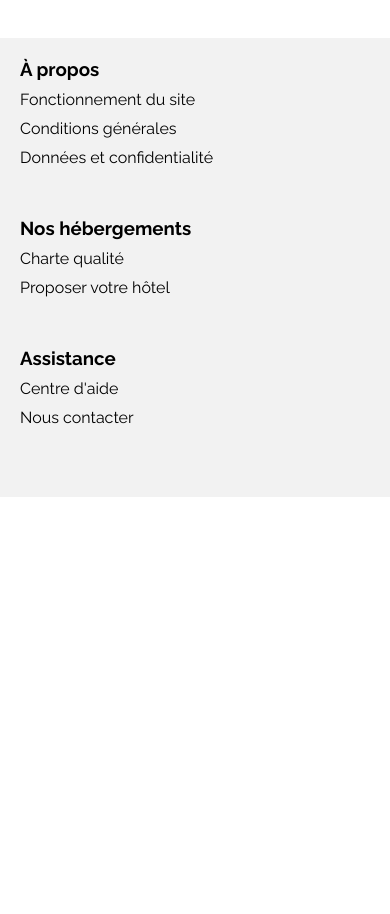
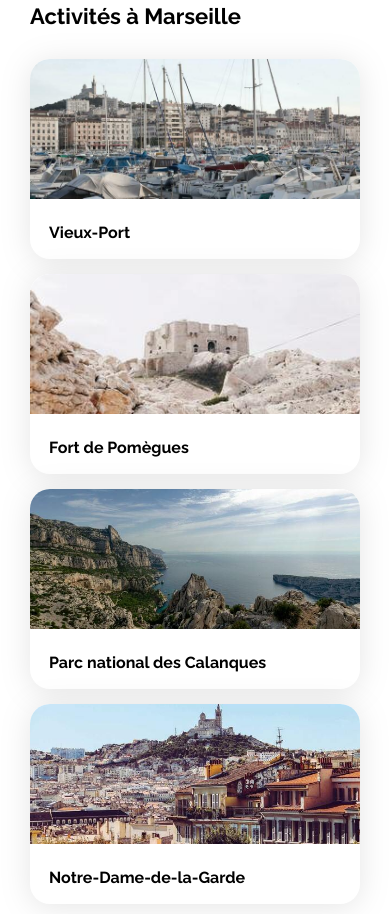
Before and after one commit to GameBakLeVrai/Booki-Website, a plain HTML site: page index.html in a window 390 px wide. Shown: the part 2676-3590 px from the top of the page. Before the commit the page ends 3173 px from the top, so only its background shows below. Drawn offline with Linux system fonts and the light colour scheme.

Commit message:
Adding Activites sections with responsive

```diff
--- /dev/null
+++ b/assets/css/activites.css
@@ -0,0 +1,66 @@
+.activites-container {
+    padding: 30px;
+}
+
+.activites-container .section-title {
+    margin-bottom: 30px;
+}
+
+.activites-cards {
+    display: flex;
+    justify-content: space-between;
+    gap: 30px;
+}
+
+.activites-cards a {
+    width: 33.33%;
+}
+
+.activites-cards .card {
+    width: 100%;
+}
+
+.activites-cards img {
+    width: 100%;
+    height: 380px;
+
+    border-radius: 20px 20px 0px 0px;
+    object-fit: cover;
+}
+
+.activites-container .card-content {
+    padding: 10px 19px 20px;
+}
+
+/* --------- Responsive --------- */
+
+/* Medium devices (tablets, less/equal than 1024px) */
+@media screen and (max-width: 1024px) {
+    .activites-container .card {
+        height: 270px;
+    }
+
+    .activites-cards img {
+        height: 70%;
+    }
+
+    .activites-container .card-content {
+        padding: 10px 19px 20px;
+    }
+}
+
+/* Small devices (phones, less than 768px) */
+@media screen and (max-width: 768px) {
+    .activites-cards {
+        flex-direction: column;
+        gap: 15px;
+    }
+
+    .activites-container .card {
+        height: 200px;
+    }
+
+    .activites-cards a {
+        width: 100%;
+    }
+}
--- a/assets/css/footer.css
+++ b/assets/css/footer.css
@@ -1,5 +1,4 @@
 footer {
-    margin-top: 30px;
     padding: 20px;
 
     display: flex;
--- a/assets/css/populaires.css
+++ b/assets/css/populaires.css
@@ -66,7 +66,7 @@
 }
 
 /* Small devices (phones, less than 768px) */
-@media (max-width: 767.98px) {
+@media (max-width: 768px) {
     .populaires-cards {
         flex-direction: column;
     }
--- a/index.html
+++ b/index.html
@@ -8,7 +8,7 @@
     <title>Booki</title>
 
     <!-- CSS Imports -->
-    <link rel="stylesheet" href="https://cdnjs.cloudflare.com/ajax/libs/font-awesome/6.2.1/css/all.min.css" integrity="sha512-MV7K8+y+gLIBoVD59lQIYicR65iaqukzvf/nwasF0nqhPay5w/9lJmVM2hMDcnK1OnMGCdVK+iQrJ7lzPJQd1w==" crossorigin="anonymous" referrerpolicy="no-referrer" />
+    <link rel="stylesheet" href="https://cdnjs.cloudflare.com/ajax/libs/font-awesome/6.2.1/css/all.min.css" integrity="sha512-MV7K8+y+gLIBoVD59lQIYicR65iaqukzvf/nwasF0nqhPay5w/9lJmVM2hMDcnK1OnMGCdVK+iQrJ7lzPJQd1w==" crossorigin="anonymous" referrerpolicy="no-referrer">
 
     <link rel="stylesheet" href="/assets/css/global.css">
     <link rel="stylesheet" href="/assets/css/cards.css">
@@ -19,12 +19,13 @@
 
     <link rel="stylesheet" href="/assets/css/hebergements.css">
     <link rel="stylesheet" href="/assets/css/populaires.css">
+    <link rel="stylesheet" href="/assets/css/activites.css">
 </head>
 
 <body>
     <div class="main-container">
         <nav>
-            <img src="/assets/images/logo/Booki.png" alt="Logo" />
+            <img src="/assets/images/logo/Booki.png" alt="Logo">
 
             <div class="encre__container">
                 <a href="#hebergements" class="active">Hébergements</a>
@@ -40,7 +41,7 @@
 
             <form method="post" action="">
                 <i class="fa-solid fa-location-dot"></i>
-                <input type="text" name="search" placeholder="Marseille, France" />
+                <input type="text" name="search" placeholder="Marseille, France">
 
                 <button>
                     <i class="fa-solid fa-magnifying-glass"></i>
@@ -215,7 +216,7 @@
                         </a>
                     </div>
 
-                    <input type="button" value="Afficher plus" />
+                    <input type="button" value="Afficher plus">
                 </section>
 
                 <section class="populaires">
@@ -297,7 +298,51 @@
                 </section>
             </div>
 
-            <div id="activites"></div>
+            <section class="activites-container" id="activites">
+                <h2 class="section-title">Activités à Marseille</h2>
+
+                <div class="activites-cards">
+                    <a href="#">
+                        <article class="card">
+                            <img src="/assets/images/activites/reno-laithienne.jpg" alt="Image de la chambre d'hôtel montrant un lit">
+
+                            <div class="card-content">
+                                <h3 class="card-title">Vieux-Port</h3>
+                            </div>
+                        </article>
+                    </a>
+
+                    <a href="#">
+                        <article class="card">
+                            <img src="/assets/images/activites/paul-hermann.jpg" alt="Image de la chambre d'hôtel montrant un lit">
+
+                            <div class="card-content">
+                                <h3 class="card-title">Fort de Pomègues</h3>
+                            </div>
+                        </article>
+                    </a>
+
+                    <a href="#">
+                        <article class="card">
+                            <img src="/assets/images/activites/kilyan-sockalingum.jpg" alt="Image de la chambre d'hôtel montrant un lit">
+
+                            <div class="card-content">
+                                <h3 class="card-title">Parc national des Calanques</h3>
+                            </div>
+                        </article>
+                    </a>
+
+                    <a href="#">
+                        <article class="card">
+                            <img src="/assets/images/activites/florian-wehde.jpg" alt="Image de la chambre d'hôtel montrant un lit">
+
+                            <div class="card-content">
+                                <h3 class="card-title">Notre-Dame-de-la-Garde</h3>
+                            </div>
+                        </article>
+                    </a>
+                </div>
+            </section>
         </main>
 
         <footer>
```
Also changed, not shown: assets/css/header.css (line endings or trailing spaces).
